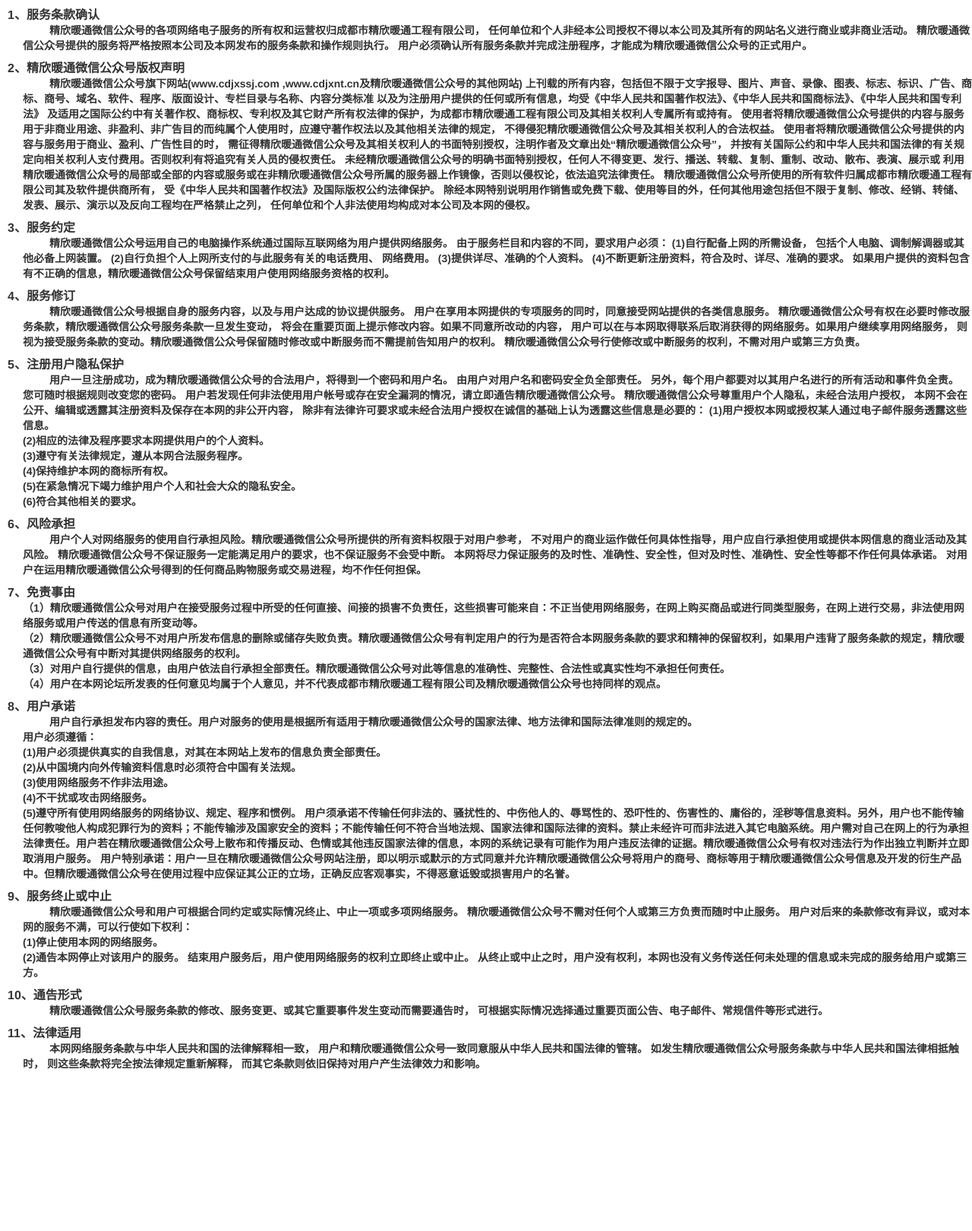
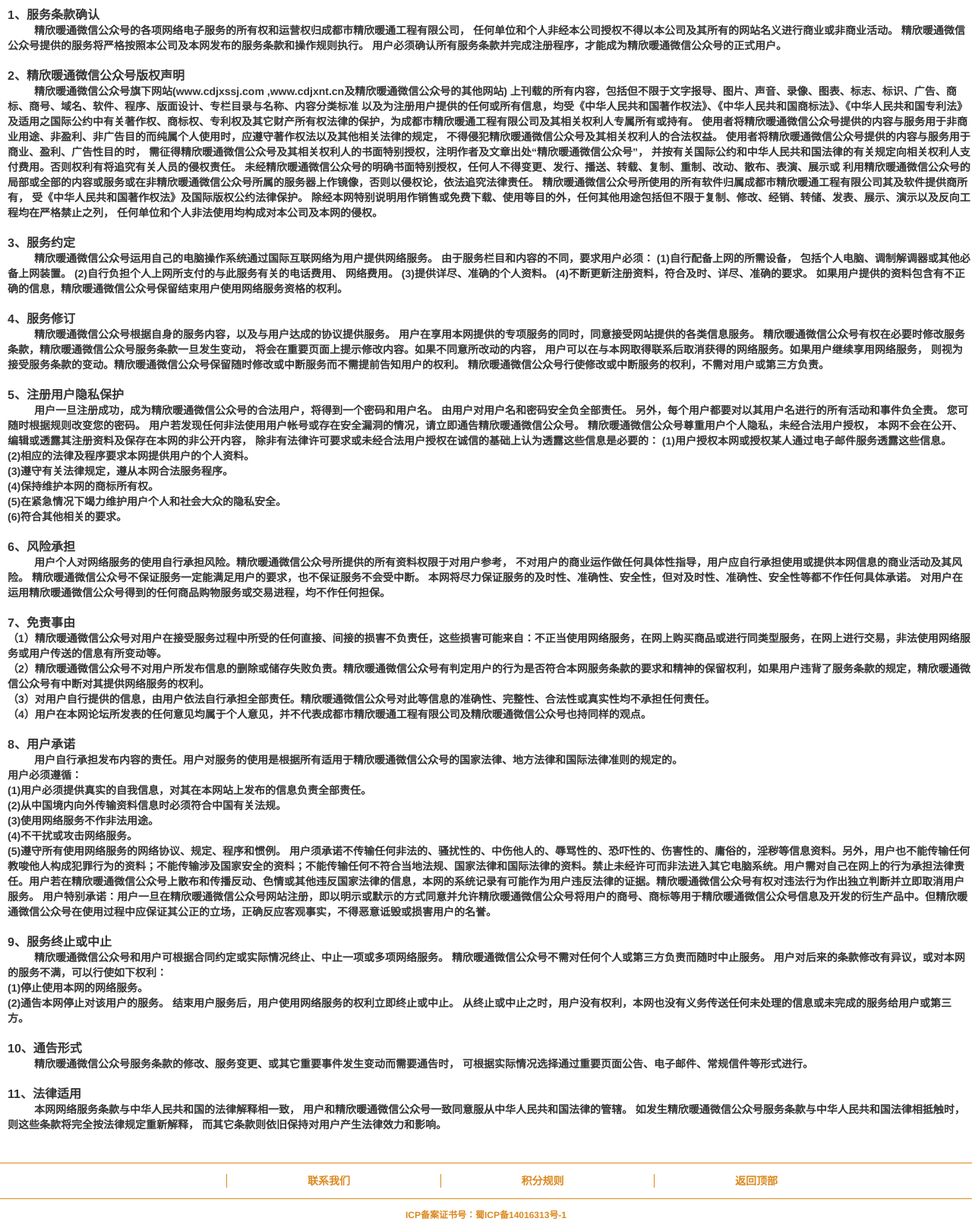
Before and after one commit to wjb2016/jxnt, a Java web app: page /page/wechat/person/JX_userRegisterAgreement.jsp in a window 1280 px wide. Shown: the part 45-1665 px from the top of the page at 76% size. Before the commit the page ends 1452 px from the top, so only its background shows below. Run offline with Spring Boot 4, a stand-in JSP engine, Linux system fonts and the light colour scheme; the project's own start-up code is not run, and a stand-in starts its controllers and pages.

Commit message:
备案号和注册协议

```diff
--- a/src/main/webapp/page/wechat/footer.jsp
+++ b/src/main/webapp/page/wechat/footer.jsp
@@ -22,15 +22,7 @@
                 </ul>
             </div>
         </div>
-        <div class="jx-footer-icp">ICP备案证书号：蜀ICP备xxxx号</div>
+        <div class="jx-footer-icp">ICP备案证书号：蜀ICP备14016313号-1</div>
  </footer>
 <script>
-/* 	function MyPoint(userId){
-	     var userName = $('#username').text();
-	     if(userName !="未登录"){
-	         window.location.href = "PerCentral/jxUserPoints.do?userId="+userId;
-	     }else{
-	     	 $('#point').attr("href","PerCentral/jxLogin.do");
-	     }
-	} */
 </script>
--- a/src/main/webapp/page/wechat/person/JX_login_register_forget.jsp
+++ b/src/main/webapp/page/wechat/person/JX_login_register_forget.jsp
@@ -348,7 +348,9 @@
                                 <span id="psdErrInfo" class="errFont"></span>
                             </div>
                             <div>
-                                <label class="checkbox"><input type="checkbox" checked="checked" id="choice" class="uniform">我同意 <a href="PerCentral/jxUserRegisterAgreement.do" >xxxx用户协议</a></label>
+                                <label class="checkbox"><input type="checkbox" checked="checked" id="choice" class="uniform">我看过并同意
+                                     <div style="margin-left: 5px;"><a href="PerCentral/jxUserRegisterAgreement.do" >精欣暖通用户注册协议</a></div>
+                                </label>
                                 <span id="checkboxErrInfo" class="errFont"></span>
                                 <button type="button" class="btn btn-success" onclick="register()">注册</button>
                             </div>
--- a/src/main/webapp/page/wechat/person/JX_userRegisterAgreement.jsp
+++ b/src/main/webapp/page/wechat/person/JX_userRegisterAgreement.jsp
@@ -40,17 +40,17 @@
    <div>
       <div style="margin-top: 10px;">
        <span class="rule">1、服务条款确认</span><br>
-       <p style="margin-left: 30px;">
+       <div style="padding: 0 0 10px 10px;">
 	       &nbsp;&nbsp;&nbsp;&nbsp;&nbsp;&nbsp;&nbsp;&nbsp;
 	              精欣暖通微信公众号的各项网络电子服务的所有权和运营权归成都市精欣暖通工程有限公司，
 	              任何单位和个人非经本公司授权不得以本公司及其所有的网站名义进行商业或非商业活动。
 	              精欣暖通微信公众号提供的服务将严格按照本公司及本网发布的服务条款和操作规则执行。
 	              用户必须确认所有服务条款并完成注册程序，才能成为精欣暖通微信公众号的正式用户。
-	   </p>
+	   </div>
       </div>
       <div style="margin-top: 10px;">
        <span class="rule">2、精欣暖通微信公众号版权声明</span><br>
-       <p style="margin-left: 30px;">
+       <p style="padding: 0 0 10px 10px;">
 	       &nbsp;&nbsp;&nbsp;&nbsp;&nbsp;&nbsp;&nbsp;&nbsp;
 	              精欣暖通微信公众号旗下网站(www.cdjxssj.com ,www.cdjxnt.cn及精欣暖通微信公众号的其他网站)
 	              上刊载的所有内容，包括但不限于文字报导、图片、声音、录像、图表、标志、标识、广告、商标、商号、域名、软件、程序、版面设计、专栏目录与名称、内容分类标准
@@ -69,7 +69,7 @@
       </div>
        <div style="margin-top: 10px;">
        <span class="rule">3、服务约定</span><br>
-       <p style="margin-left: 30px;">
+       <p style="padding: 0 0 10px 10px;">
 	       &nbsp;&nbsp;&nbsp;&nbsp;&nbsp;&nbsp;&nbsp;&nbsp;
 	            精欣暖通微信公众号运用自己的电脑操作系统通过国际互联网络为用户提供网络服务。
 	            由于服务栏目和内容的不同，要求用户必须：
@@ -82,7 +82,7 @@
       </div>
       <div style="margin-top: 10px;">
        <span class="rule">4、服务修订</span><br>
-       <p style="margin-left: 30px;">
+       <p style="padding: 0 0 10px 10px;">
 	       &nbsp;&nbsp;&nbsp;&nbsp;&nbsp;&nbsp;&nbsp;&nbsp;
 	              精欣暖通微信公众号根据自身的服务内容，以及与用户达成的协议提供服务。
 	              用户在享用本网提供的专项服务的同时，同意接受网站提供的各类信息服务。
@@ -95,7 +95,7 @@
       </div>
       <div style="margin-top: 10px;">
        <span class="rule">5、注册用户隐私保护</span><br>
-       <p style="margin-left: 30px;">
+       <p style="padding: 0 0 10px 10px;">
 	       &nbsp;&nbsp;&nbsp;&nbsp;&nbsp;&nbsp;&nbsp;&nbsp;
 	              用户一旦注册成功，成为精欣暖通微信公众号的合法用户，将得到一个密码和用户名。
 	              由用户对用户名和密码安全负全部责任。
@@ -115,7 +115,7 @@
       </div>
       <div style="margin-top: 10px;">
        <span class="rule">6、风险承担</span><br>
-       <p style="margin-left: 30px;">
+       <p style="padding: 0 0 10px 10px;">
 	       &nbsp;&nbsp;&nbsp;&nbsp;&nbsp;&nbsp;&nbsp;&nbsp;
 	             用户个人对网络服务的使用自行承担风险。精欣暖通微信公众号所提供的所有资料权限于对用户参考，
 	             不对用户的商业运作做任何具体性指导，用户应自行承担使用或提供本网信息的商业活动及其风险。
@@ -126,7 +126,7 @@
       </div>
       <div style="margin-top: 10px;">
        <span class="rule">7、免责事由</span><br>
-       <p style="margin-left: 30px;">
+       <p style="padding: 0 0 10px 10px;">
 
 	           （1）精欣暖通微信公众号对用户在接受服务过程中所受的任何直接、间接的损害不负责任，这些损害可能来自：不正当使用网络服务，在网上购买商品或进行同类型服务，在网上进行交易，非法使用网络服务或用户传送的信息有所变动等。<br>
 	           （2）精欣暖通微信公众号不对用户所发布信息的删除或储存失败负责。精欣暖通微信公众号有判定用户的行为是否符合本网服务条款的要求和精神的保留权利，如果用户违背了服务条款的规定，精欣暖通微信公众号有中断对其提供网络服务的权利。<br>
@@ -136,7 +136,7 @@
       </div>
       <div style="margin-top: 10px;">
        <span class="rule">8、用户承诺</span><br>
-       <p style="margin-left: 30px;">
+       <p style="padding: 0 0 10px 10px;">
 	      &nbsp;&nbsp;&nbsp;&nbsp;&nbsp;&nbsp;&nbsp;&nbsp;
 	            用户自行承担发布内容的责任。用户对服务的使用是根据所有适用于精欣暖通微信公众号的国家法律、地方法律和国际法律准则的规定的。 <br>
 	            用户必须遵循：<br>
@@ -149,7 +149,7 @@
       </div>
       <div style="margin-top: 10px;">
        <span class="rule">9、服务终止或中止</span><br>
-       <p style="margin-left: 30px;">
+       <p style="padding: 0 0 10px 10px;">
 	      &nbsp;&nbsp;&nbsp;&nbsp;&nbsp;&nbsp;&nbsp;&nbsp;
 	            精欣暖通微信公众号和用户可根据合同约定或实际情况终止、中止一项或多项网络服务。
 	            精欣暖通微信公众号不需对任何个人或第三方负责而随时中止服务。
@@ -163,7 +163,7 @@
       </div>
       <div style="margin-top: 10px;">
        <span class="rule">10、通告形式</span><br>
-       <p style="margin-left: 30px;">
+       <p style="padding: 0 0 10px 10px;">
 	      &nbsp;&nbsp;&nbsp;&nbsp;&nbsp;&nbsp;&nbsp;&nbsp;
 	            精欣暖通微信公众号服务条款的修改、服务变更、或其它重要事件发生变动而需要通告时，
 	            可根据实际情况选择通过重要页面公告、电子邮件、常规信件等形式进行。
@@ -171,16 +171,17 @@
       </div>
       <div style="margin-top: 10px;">
        <span class="rule">11、法律适用</span><br>
-       <p style="margin-left: 30px;">
+       <div style="padding: 0 0 10px 10px;">
 	      &nbsp;&nbsp;&nbsp;&nbsp;&nbsp;&nbsp;&nbsp;&nbsp;
 	           本网网络服务条款与中华人民共和国的法律解释相一致，
 	           用户和精欣暖通微信公众号一致同意服从中华人民共和国法律的管辖。
 	           如发生精欣暖通微信公众号服务条款与中华人民共和国法律相抵触时，
 	           则这些条款将完全按法律规定重新解释，
 	           而其它条款则依旧保持对用户产生法律效力和影响。
-	   </p>
+	   </div>
       </div>
    </div>
+   <jsp:include page="/page/wechat/footer.jsp"></jsp:include>
 </div>
 </body>
 </html>
```
Also changed, not shown: src/main/webapp/page/wechat/person/JX_person.jsp (+2 -5 lines).
